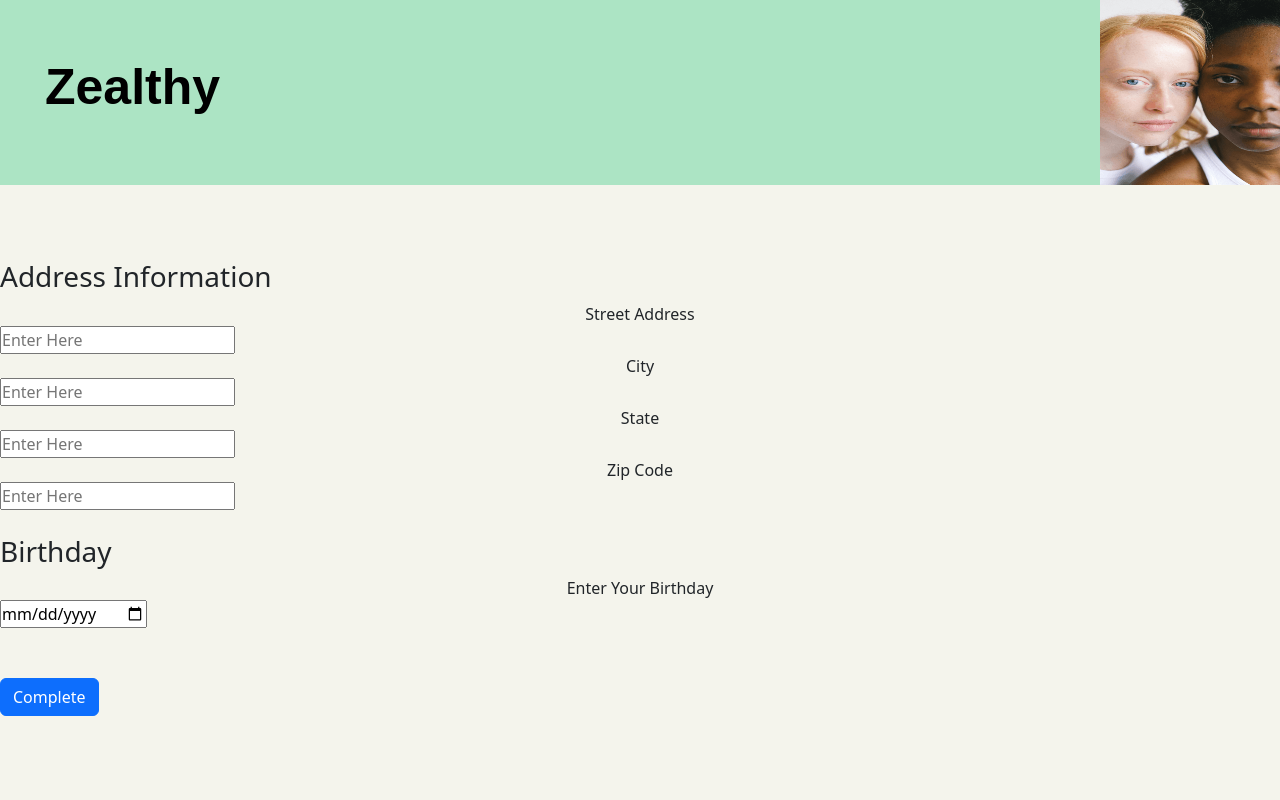
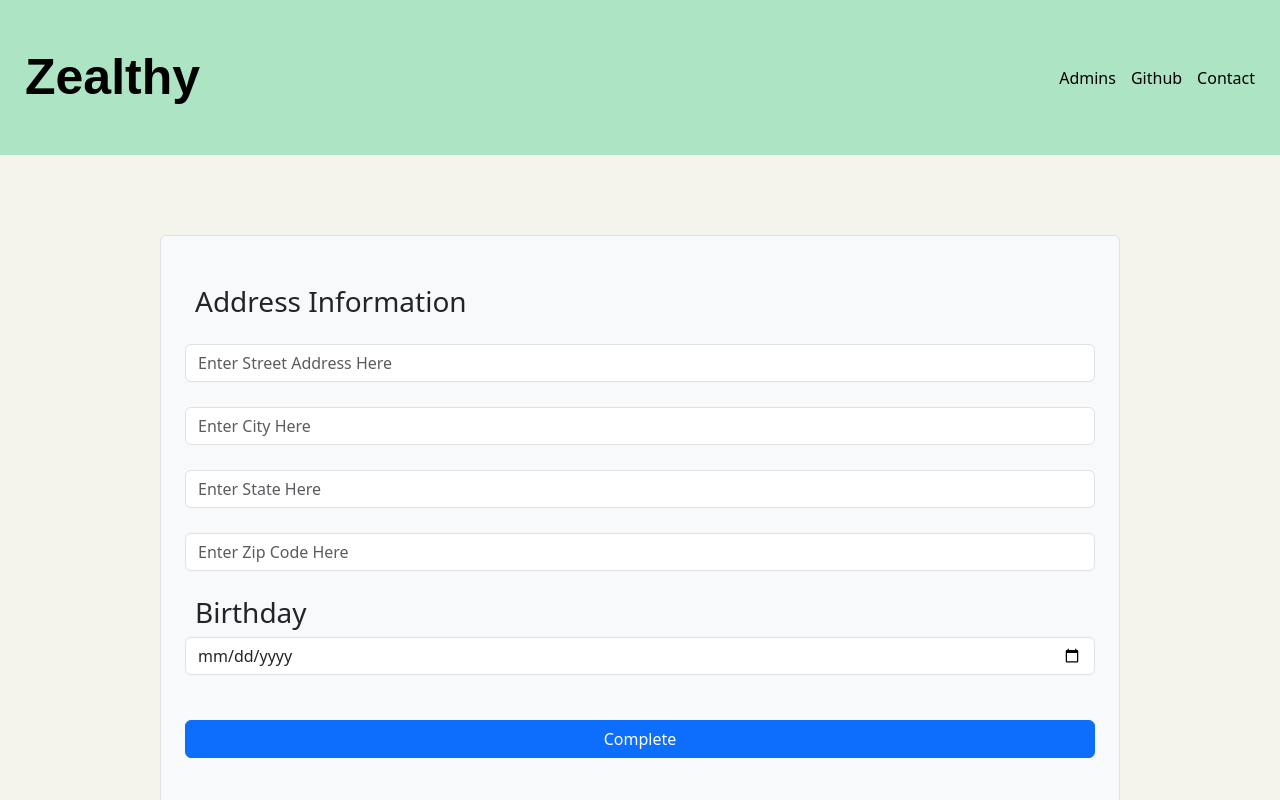
Before and after one commit to Rhohoman/zealthy-frontend, a React (Create React App) app: page /onboarding/3 in a window 1280 px wide. Shown: the top 800 px of the page. Built offline with nearby package versions, Linux system fonts and the light colour scheme.

Commit message:
css changes

```diff
--- a/src/components/Header.js
+++ b/src/components/Header.js
@@ -8,7 +8,12 @@ export const Header = () => {
       <a id="logo" href="/">
         Zealthy
       </a>
-      <img src={image} alt="Wellness-img" />
+      <span className="header-links">
+        <a href="/admin">Admins</a>
+        <a href="#">Github</a>
+        <a href="#">Contact</a>
+      </span>
+      {/* <img src={image} alt="Wellness-img" /> */}
     </div>
   );
 };
--- a/src/pages/Admin.js
+++ b/src/pages/Admin.js
@@ -62,7 +62,7 @@ export const Admin = () => {
   };
 
   return (
-    <div className="admin-container">
+    <div className="admin-container ">
       <h3>Admin Configuration</h3>
       <div className="checkbox-container">
         <h4>Onboarding Page 2</h4>
@@ -98,7 +98,7 @@ export const Admin = () => {
       </div>
       <button
         onClick={handleSaveConfiguration}
-        type="submit button"
+        type="button"
         className="btn btn-primary"
       >
         Save Configuration
--- a/src/pages/OnboardingSecond.js
+++ b/src/pages/OnboardingSecond.js
@@ -68,74 +68,96 @@ export const OnboardingSecond = () => {
   }
 
   return (
-    <div className="second-step">
-      <form onSubmit={handleSubmit} className="onboarding-form">
+    <div className="second-step d-flex justify-content-center align-items-center vh-100">
+      <form
+        id="third-step"
+        onSubmit={handleSubmit}
+        className="onboarding-form w-75 p-4 border rounded bg-light"
+        style={{ maxHeight: "80vh", overflowY: "auto" }}
+      >
         {page2Components.includes("aboutMe") && (
-          <div>
-            <h3 htmlFor="about-me-input">About Me </h3>
-            <br />
+          <div className="form-group mb-4">
+            <h3 className="mb-3">About Me</h3>
             <textarea
               placeholder="Enter Here"
               value={inputAboutMe}
               onChange={(e) => setInputAboutMe(e.target.value)}
               type="text"
               id="about-me-input"
+              className="form-control w-100"
+              rows="4"
+              style={{ resize: "vertical", minHeight: "100px" }} // Ensures vertical resizing and sets a min-height
             />
           </div>
         )}
         {page2Components.includes("address") && (
-          <div className="address-form">
-            <h3>Address Information</h3>
-            <label htmlFor="streetAddress">Street Address</label>
+          <div className="address-form mb-4">
+            <h3 className="mb-3">Address Information</h3>
+            <div className="mb-3">
+              <label htmlFor="streetAddress" className="form-label"></label>
               <input
-              placeholder="Enter Here"
+                placeholder="Enter Street Address Here"
                 type="text"
                 id="street-address"
                 value={streetAddress}
                 onChange={(e) => setStreetAddress(e.target.value)}
+                className="form-control"
               />
-            <label htmlFor="cityAddress">City</label>
+            </div>
+            <div className="mb-3">
+              <label htmlFor="cityAddress" className="form-label"></label>
               <input
-              placeholder="Enter Here"
+                placeholder="Enter City Here"
                 type="text"
                 id="city"
                 value={cityAddress}
                 onChange={(e) => setCityAddress(e.target.value)}
+                className="form-control"
               />
-            <label htmlFor="stateAddress">State</label>
+            </div>
+            <div className="mb-3">
+              <label htmlFor="stateAddress" className="form-label"></label>
               <input
-              placeholder="Enter Here"
+                placeholder="Enter State Here"
                 type="text"
                 id="state"
                 value={stateAddress}
                 onChange={(e) => setStateAddress(e.target.value)}
+                className="form-control"
               />
-            <label htmlFor="zipCodeAddress">Zip Code</label>
+            </div>
+            <div className="mb-3">
+              <label htmlFor="zipCodeAddress" className="form-label"></label>
               <input
-              placeholder="Enter Here"
+                placeholder="Enter Zip Code Here"
                 type="text"
                 id="zip-code"
                 value={zipCodeAddress}
                 onChange={(e) => setZipCodeAddress(e.target.value)}
+                className="form-control"
               />
+            </div>
           </div>
         )}
         {page2Components.includes("birthday") && (
-          <div>
-            <h3 htmlFor="birthday-input">Birthday </h3>
-            <br />
+          <div className="mb-4">
+            <h3 htmlFor="birthday-input" className="mb-2">
+              Birthday
+            </h3>
             <input
               value={inputBirthday}
               onChange={(e) => setInputBirthday(e.target.value)}
               type="date"
               id="birthday-input"
+              className="form-control"
             />
           </div>
         )}
-        <br />
-        <button type="submit button" className="btn btn-primary">
+        <div className="text-center">
+          <button type="submit" className="btn btn-primary w-100">
             Next Step
           </button>
+        </div>
       </form>
     </div>
   );
--- a/src/pages/OnboardingThird.js
+++ b/src/pages/OnboardingThird.js
@@ -74,78 +74,97 @@ export const OnboardingThird = () => {
   }
 
   return (
-    <form id="third-step" onSubmit={handleSubmit} className="third-form">
+    <div className="second-step d-flex justify-content-center align-items-center vh-100">
+      <form
+        id="third-step"
+        onSubmit={handleSubmit}
+        className="onboarding-form w-75 p-4 border rounded bg-light"
+        style={{ maxHeight: "80vh", overflowY: "auto" }}
+      >
         {page3Components.includes("address") && (
-        <div className="address-form">
-          <h3>Address Information</h3>
-          <label htmlFor="streetAddress">Street Address</label>
+          <div className="form-group mb-4">
+            <h3 className="mb-3">Address Information</h3>
+            <div className="mb-3">
+              <label htmlFor="streetAddress" className="form-label"></label>
               <input
-            placeholder="Enter Here"
+                placeholder="Enter Street Address Here"
                 type="text"
                 id="street-address"
                 value={streetAddress}
                 onChange={(e) => setStreetAddress(e.target.value)}
+                className="form-control"
               />
-          <label htmlFor="cityAddress">City</label>
+            </div>
+            <div className="mb-3">
+              <label htmlFor="cityAddress" className="form-label"></label>
               <input
-            placeholder="Enter Here"
+                placeholder="Enter City Here"
                 type="text"
                 id="city"
                 value={cityAddress}
                 onChange={(e) => setCityAddress(e.target.value)}
+                className="form-control"
               />
-          <label htmlFor="stateAddress">State</label>
+            </div>
+            <div className="mb-3">
+              <label htmlFor="stateAddress" className="form-label"></label>
               <input
-            placeholder="Enter Here"
+                placeholder="Enter State Here"
                 type="text"
                 id="state"
                 value={stateAddress}
                 onChange={(e) => setStateAddress(e.target.value)}
+                className="form-control"
               />
-          <label htmlFor="zipCodeAddress">Zip Code</label>
+            </div>
+            <div className="mb-3">
+              <label htmlFor="zipCodeAddress" className="form-label"></label>
               <input
-            placeholder="Enter Here"
+                placeholder="Enter Zip Code Here"
                 type="text"
                 id="zip-code"
                 value={zipCodeAddress}
                 onChange={(e) => setZipCodeAddress(e.target.value)}
+                className="form-control"
               />
+            </div>
           </div>
         )}
 
         {page3Components.includes("birthday") && (
-        <div className="birthday-form">
-          <h3>Birthday</h3>
-          <label htmlFor="birthday-input">Enter Your Birthday</label>
+          <div className="form-group mb-4">
+            <h3 className="mb-2">Birthday</h3>
             <input
+              value={birthday}
+              onChange={(e) => setLocalBirthday(e.target.value)}
               type="date"
               id="birthday-input"
-            value={birthday}
-            onChange={(e) => setLocalBirthday(e.target.value)}
+              className="form-control"
             />
           </div>
         )}
 
         {page3Components.includes("aboutMe") && (
-        <div className="aboutme-form">
-          <h3>About Me</h3>
-          <label htmlFor="about-me-input">Tell Us About Yourself</label>
+          <div className="form-group mb-4">
+            <h3 className="mb-2">About Me</h3>
             <textarea
               placeholder="Enter Here"
               id="about-me-input"
               value={aboutMe}
               onChange={(e) => setAboutMeInput(e.target.value)}
+              className="form-control w-100"
+              rows="4"
+              style={{ resize: "vertical", minHeight: "100px" }}
             />
           </div>
         )}
 
-      <button
-        id="submit-button"
-        type="submit button"
-        className="btn btn-primary"
-      >
+        <div className="text-center">
+          <button type="submit" className="btn btn-primary w-100">
             Complete
           </button>
+        </div>
       </form>
+    </div>
   );
 };
--- a/src/styles/components/Header.css
+++ b/src/styles/components/Header.css
@@ -1,17 +1,32 @@
 .header {
   display: flex;
   justify-content: space-between;
+  align-items: center;
   background-color: #ace4c4;
-  height: 185px;
+  height: 155px;
 }
 
 .header #logo {
   font-size: 50px;
   font-weight: 800;
   font-family: sans-serif;
-  margin: 50px 45px;
   text-decoration: none;
   color: black;
+  margin-left: 25px;
+}
+
+.header-links {
+  margin-right: 25px;
+}
+
+.header-links a {
+  margin-left: 15px;
+  text-decoration: none;
+  color: black;
+}
+
+.header a:hover {
+  color: gray;
 }
 
 .header img {
--- a/src/styles/pages/Admin.css
+++ b/src/styles/pages/Admin.css
@@ -1,4 +1,4 @@
-.admin-container {
+/* .admin-container {
   padding-top: 50px;
   height: 100vh;
   background-color: #f4f4ec;
@@ -18,4 +18,54 @@ h4 {
 .checkboxes {
   display: flex;
   justify-content: space-evenly;
+} */
+
+.admin-container {
+  display: flex;
+  flex-direction: column;
+  justify-content: center;
+  align-items: center;
+  text-align: center;
+  padding: 30px; /* Adding padding to the entire container */
+  min-height: 100vh;
+  background-color: #f8f9fa; /* Light background color */
 }
+
+.checkbox-container {
+  width: 100%;
+  max-width: 600px; /* Limits the width to a reasonable size */
+  margin-bottom: 20px;
+  padding: 20px;
+  border: 1px solid #ddd; /* Adds border around the checkboxes section */
+  border-radius: 8px;
+  background-color: #fff; /* White background inside the container */
+}
+
+.checkboxes {
+  display: flex;
+  flex-direction: column;
+  align-items: flex-start;
+  gap: 10px;
+}
+
+label {
+  display: flex;
+  align-items: center;
+  gap: 8px;
+  justify-content: flex-start;
+}
+
+button {
+  margin-top: 20px;
+  padding: 10px 20px;
+  font-size: 16px;
+  background-color: #007bff; /* Button color */
+  color: white;
+  border: none;
+  border-radius: 4px;
+  cursor: pointer;
+}
+
+button:hover {
+  background-color: #0056b3; /* Button hover effect */
+}
--- a/src/styles/pages/Home.css
+++ b/src/styles/pages/Home.css
@@ -2,18 +2,35 @@
   padding-top: 50px;
   height: 100vh;
   background-color: #f4f4ec;
-}
-
-.welcome-header {
-  margin-bottom: 25px;
-  font-size: xxx-large;
+  padding: 15px;
 }
 
 #input-container {
   text-align: center;
-  margin-bottom: 25px;
+  display: flex;
+  flex-direction: column;
+  align-items: center;
+  min-height: 100%;
+  gap: 1rem;
+}
+
+.form-group {
+  width: 100%;
+  min-width: 300px;
 }
 
 #input-container label {
   display: block;
 }
+
+#input-form-group {
+  width: 50%;
+}
+
+button {
+  align-self: center;
+}
+
+h3 {
+  padding-left: 10px;
+}
--- a/src/styles/pages/OnboardingSecond.css
+++ b/src/styles/pages/OnboardingSecond.css
@@ -1,5 +1,4 @@
 .second-step {
-  padding-top: 50px;
   height: 100vh;
   background-color: #f4f4ec;
 }
@@ -14,11 +13,6 @@
   margin-top: 25px;
 }
 
-.second-step form div {
-  margin-top: 25px;
-  margin-bottom: 25px;
-}
-
 #about-me-input {
   width: 525px;
   height: 85px;
```
Also changed, not shown: src/pages/Home.js (+29 -1 lines). Lines whose indentation alone changed are shown as unchanged.
